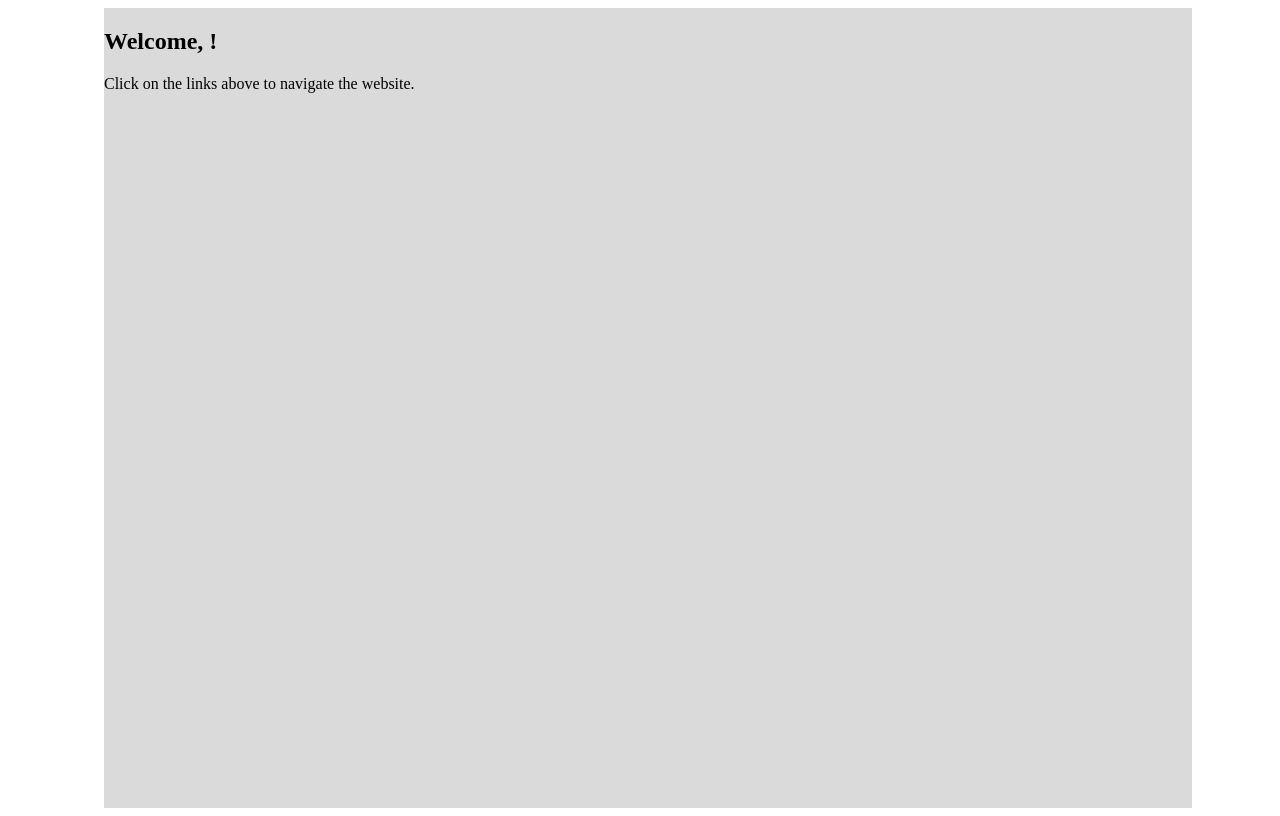
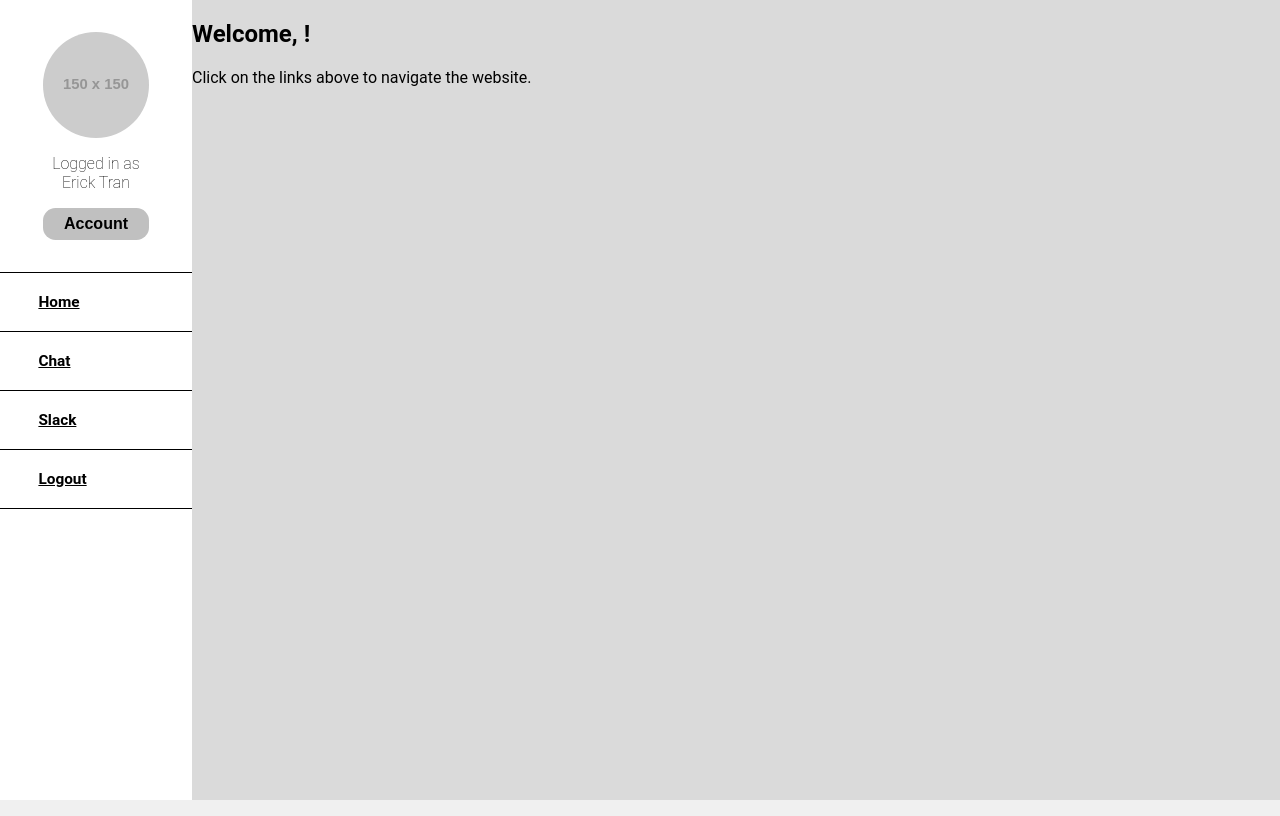
Before and after one commit to enVId-tech/Calendar-App, a React (Vite) app: page / in a window 1280 px wide. Built offline with nearby package versions, Linux system fonts and the light colour scheme; no server answers.

Commit message:
8-feat. Continued to work on front end with homepage and sidebar

```diff
--- a/src/RenderPages.tsx
+++ b/src/RenderPages.tsx
@@ -4,6 +4,8 @@ import LoginPage from './pages/credentials/login';
 import LogoutPage from './pages/credentials/logout';
 import HomePage from './pages/main/homepage';
 
+// SCSS
+import './assets/scss/global.scss';
 
 const RenderPages: React.FC = (): React.JSX.Element => {
   return (
--- /dev/null
+++ b/src/assets/components/sidebar.tsx
@@ -0,0 +1,51 @@
+import React from "react";
+import '../scss/sidebar.scss';
+import getUserData from "../ts/getUserData";
+import UserData from "../ts/interfaces";
+
+const Sidebar: React.FC = (): React.JSX.Element => {
+    const [data, setData] = React.useState<UserData | null | undefined>();
+
+    React.useEffect(() => {
+        getUserData().then((result: UserData | null | undefined) => {
+            setData(result);
+        });
+    });
+
+    return (
+        <div id="sidebar">
+            <div id="profile">
+                <img src="https://via.placeholder.com/150" alt="Profile" />
+                <h2>Logged in as <br/>Erick Tran</h2>
+                <button>Account</button>
+            </div>
+            <div id="pages">
+                <span className="pageSelector">
+                    <a href="/">
+                        <h1>Home</h1>
+                    </a>
+                </span>
+
+                <span className="pageSelector">
+                    <a href="/about">
+                        <h1>Chat</h1>
+                    </a>
+                </span>
+
+                <span className="pageSelector">
+                    <a href="/slack">
+                        <h1>Slack</h1>
+                    </a>
+                </span>
+
+                <span className="pageSelector">
+                    <a href='/logout'>
+                        <h1>Logout</h1>
+                    </a>
+                </span>
+            </div>
+        </div>
+    )
+}
+
+export default Sidebar;
--- a/src/assets/scss/sidebar.scss
+++ b/src/assets/scss/sidebar.scss
@@ -0,0 +1,89 @@
+#sidebar {
+    display: flex;
+    flex-direction: column;
+    width: 15vw;
+    height: 100vh;
+    background-color: #ffffff;
+    color: white;
+    box-shadow: 0 0 10px rgba(0, 0, 0, 0.1);
+
+    #profile {
+        display: flex;
+        flex-direction: column;
+        justify-content: center;
+        align-items: center;
+        padding-bottom: 4vh;
+        border-bottom: 1px solid black;
+
+        h2 {
+            margin: 0 0 2vh 0;
+            font-size: 1.25vw;
+            color: black;
+            text-align: center;
+            font-weight: 100;
+        }
+
+        button {
+            width: 55%;
+            height: 4vh;
+            background-color: #c0c0c0;
+            font-weight: 600;
+            border: none;
+            border-radius: 12.5px;
+            font-size: 1.25vw;
+            color: black;
+            cursor: pointer;
+
+            &:hover {
+                background-color: #a0a0a0;
+            }
+        }
+
+        img {
+            width: 55%;
+            height: auto;
+            border-radius: 50%;
+            margin: 4vh 0 2vh 0;
+        }
+    }
+
+    #pages {
+        display: flex;
+        flex-direction: column;
+
+        span {
+            display: flex;
+            justify-content: flex-start;
+            align-items: center;
+            height: min-content;
+            width: 100%;
+            color: black;
+            text-decoration: none;
+            border-bottom: 1px solid black;
+            padding-bottom: 1.5vh;
+            padding-top: 1.5vh;
+
+            a {
+                padding: 1vh 1vw 1vh 1vw;
+                width: 8.5vw;
+                margin-left: 2vw;
+                color: black;
+                border-radius: 10px;
+
+                h1 {
+                    margin: 0;
+                    font-size: 1.2vw;
+                    width: 100%;
+                    text-overflow: ellipsis;
+                    white-space: nowrap;
+                    overflow: hidden;
+                    text-overflow: ellipsis;
+                }
+
+                &:hover {
+                    background-color: #c0c0c0;
+                }
+            }
+        }
+    }
+}
--- a/src/pages/credentials/login.tsx
+++ b/src/pages/credentials/login.tsx
@@ -46,7 +46,7 @@ const LoginPage: React.FC = (): React.JSX.Element => {
                     <hr />
 
                     <div id="googleLogin">
-                        <button>Login with Google</button>
+                        <a href='http://localhost:3001'>Login with Google</a>
                     </div>
                 </div>
             </div>
--- a/src/pages/main/homepage.tsx
+++ b/src/pages/main/homepage.tsx
@@ -2,6 +2,7 @@ import React from 'react';
 import '../../assets/scss/homepage.scss';
 import UserData from '../../assets/ts/interfaces';
 import getUserData from '../../assets/ts/getUserData';
+import Sidebar from '../../assets/components/sidebar';
 
 const HomePage: React.FC = (): React.JSX.Element => {
     const [data, setData] = React.useState<UserData | null | undefined>({ username: 'Erick Tran' });
@@ -24,6 +25,7 @@ const HomePage: React.FC = (): React.JSX.Element => {
 
     return (
         <section id="home">
+            <Sidebar />
             <div id="container">
                 <div id="content">
                     <h1>Welcome, {data?.username}!</h1>
```
Also changed, not shown: 2 other files (tests, documents, lock files or other folders).
